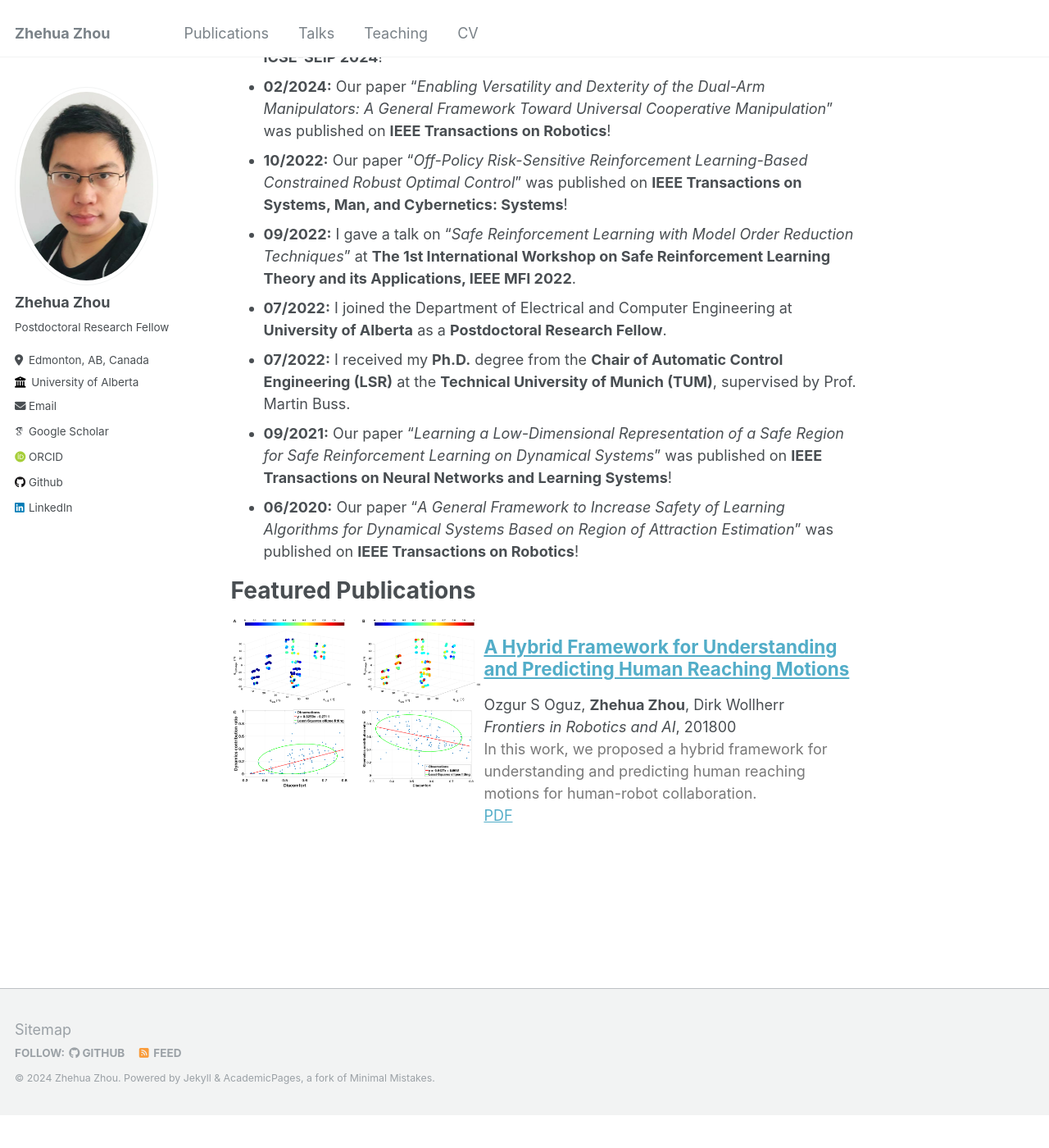
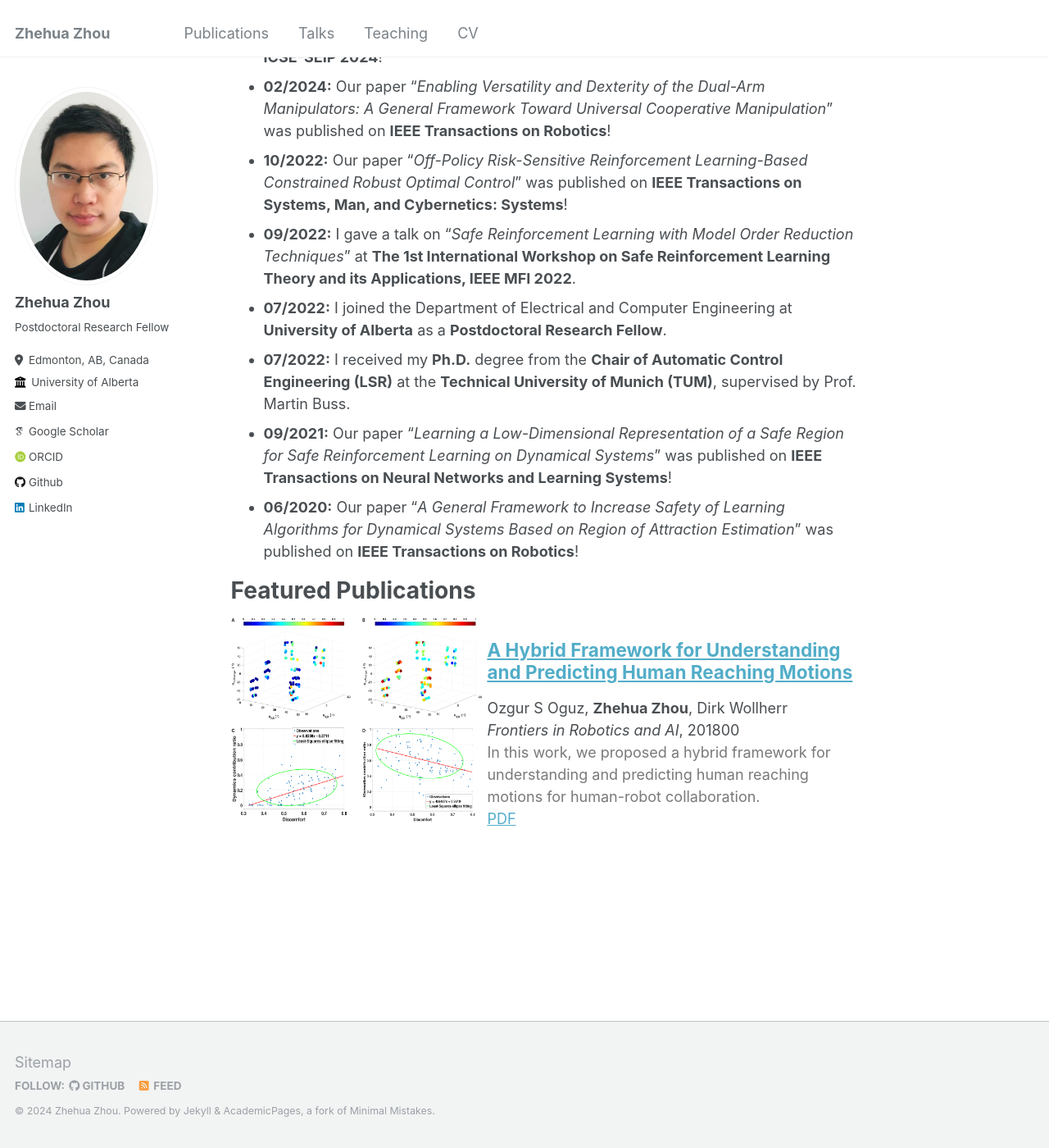
Before and after one commit to zhehuazhou/zhehuazhou.github.io, a Jekyll site: the page built from _pages/about.md, in a window 1280 px wide and 1400 px high, scrolled down 641 px. Shown: the whole window at 82% size. Built offline with Jekyll 4.4.1, drawn with Linux system fonts in a browser that asks for light colours; some web fonts are replaced; before the commit the page ends 2001 px from its top, so only the background shows below that.

Commit message:
initial update

```diff
--- a/_includes/archive-single_double.html
+++ b/_includes/archive-single_double.html
@@ -20,8 +20,8 @@
 /* Create two unequal columns that floats next to each other */
 .column {
   float: left;
-  padding: 2px;
-  height: 210px;
+  padding: 0px;
+  height: 250px;
 }
 
 .left {
@@ -37,7 +37,7 @@
 
 .right {
   width: 60%;
-  padding: 1px;
+  padding: 5px;
   vertical-align: top;
   margin-top: 0px;
 }
```
